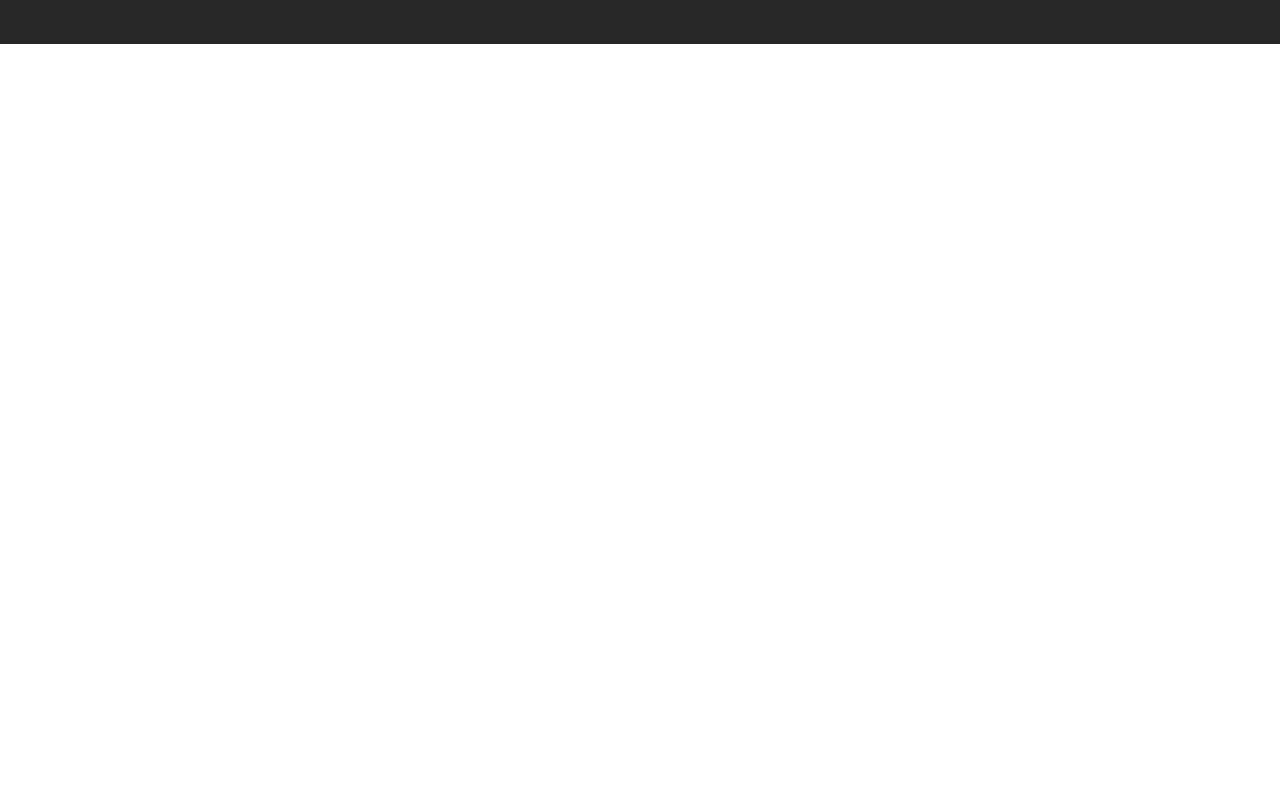
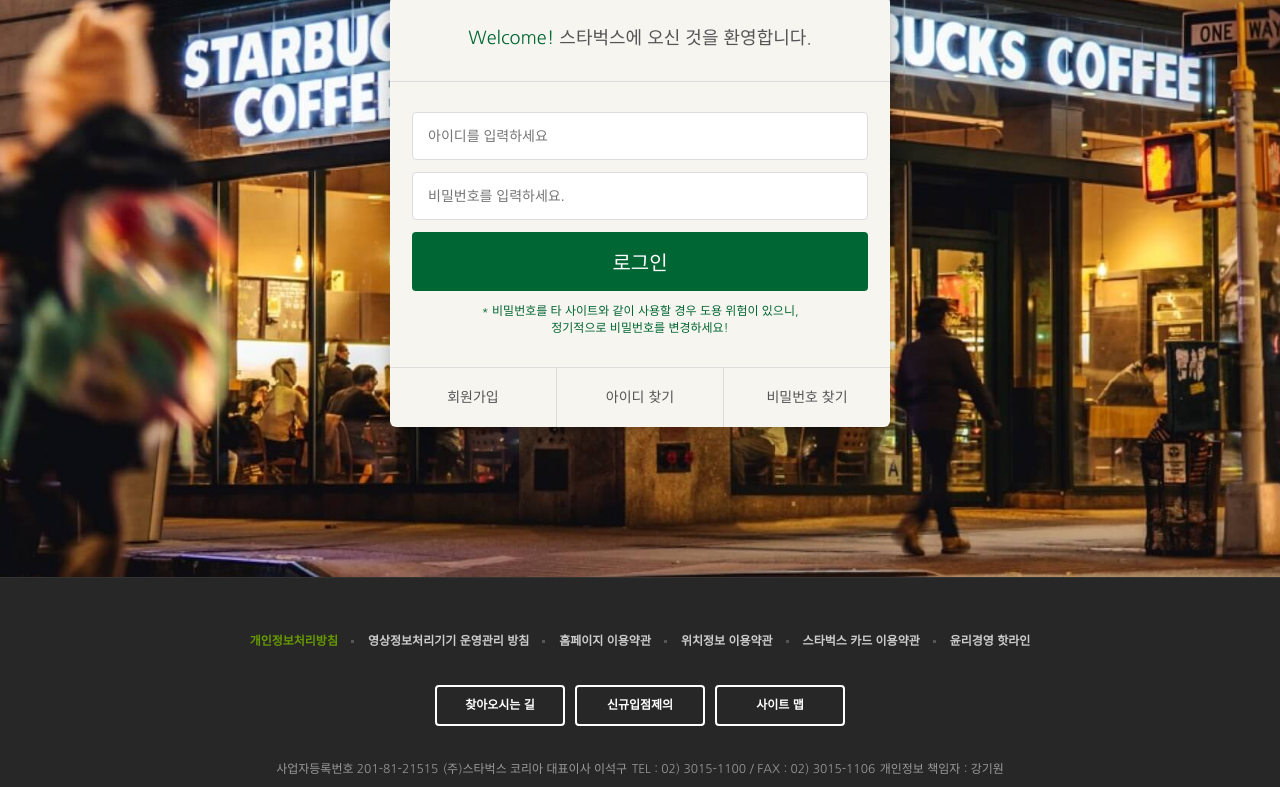
Before and after one commit to kkorie/starbucks, a plain HTML site: page signin/index.html in a window 1280 px wide. Shown: the part 290-1077 px from the top of the page. Drawn offline with nearby package versions, Linux system fonts and the light colour scheme.

Commit message:
로그인 페이지 완성

```diff
--- /dev/null
+++ b/css/signin.css
@@ -0,0 +1,78 @@
+.signin {
+  margin-top: 120px;
+  padding: 100px 0 150px;
+  background-image: url("../images/signin_bg.jpg");
+  background-repeat: no-repeat;
+  background-position: center;
+  background-attachment: fixed;
+  background-size: cover;
+}
+.signin h1 {
+  color: #fff;
+  font-size: 30px;
+  font-weight: 700;
+  text-align: center;
+  margin-bottom: 24px;
+}
+.signin__card {
+  width: 500px;
+  margin: 0 auto;
+  border-radius: 6px;
+  background-color: #F6F5F0;
+  box-shadow: 2px 2px 20px rgba(0,0,0,.3);
+  color: #555;
+}
+.signin__card h2 {
+  padding: 30px;
+  font-size: 18px;
+  text-align: center;
+  border-bottom: 1px solid #ddd;
+}
+.signin__card h2 strong {
+  font-size: 700;
+  color: #006633;
+}
+.signin__card form {
+  padding: 30px 22px;
+}
+.signin__card form input {
+  width: 100%;
+  margin-bottom: 12px;
+  padding: 15px;
+  border: 1px solid #ddd;
+  border-radius: 4px;
+  outline: none;
+  box-sizing: border-box;
+  font-size: 14px;
+}
+.signin__card form [type="submit"] {
+  background-color: #006633;
+  border: none;
+  color: #fff;
+  font-size: 20px;
+  cursor: pointer;
+}
+.signin__card form p {
+  font-size: 12px;
+  color: #006633;
+  text-align: center;
+}
+.signin__card .actions {
+  display: flex;
+  border-top: 1px solid #ddd;
+}
+.signin__card .actions a {
+  flex-grow: 1;
+  flex-basis: 0;
+  text-align: center;
+  padding: 20px;
+  color: #555;
+  font-size: 14px;
+  border-right: 1px solid #ddd;
+}
+.signin__card .actions a:last-child {
+  border-right: none;
+}
+.signin__card .actions a:hover {
+  text-decoration: underline;
+}
--- a/signin/index.html
+++ b/signin/index.html
@@ -26,6 +26,7 @@
   <link href="https://fonts.googleapis.com/css2?family=Nanum+Gothic:wght@400;700&display=swap" rel="stylesheet">
   <link rel="stylesheet" href="https://fonts.googleapis.com/icon?family=Material+Icons">
   <link rel="stylesheet" href="../css/common.css" />
+  <link rel="stylesheet" href="../css/signin.css" />
 
   <script defer src="../js/common.js"></script>
 </head>
@@ -42,7 +43,7 @@
       <div class="sub-menu">
         <ul class="menu">
           <li>
-            <a href="/singin">Sign In</a>
+            <a href="/signin">Sign In</a>
           </li>
           <li>
             <a href="javascrit:void(0)">My Starbucks</a>
@@ -363,7 +364,26 @@
 
 
   <section class="signin">
-
+    <h1>로그인</h1>
+    <div class="signin__card">
+      <h2>
+        <strong>Welcome!</strong> 스타벅스에 오신 것을 환영합니다.
+      </h2>
+      <form>
+        <input type="text" placeholder="아이디를 입력하세요" />
+        <input type="password" placeholder="비밀번호를 입력하세요." />
+        <input type="submit" value="로그인" />
+        <p>
+          * 비밀번호를 타 사이트와 같이 사용할 경우 도용 위험이 있으니,<br />
+          정기적으로 비밀번호를 변경하세요!
+        </p>
+      </form>
+      <div class="actions">
+        <a href="javascript:void(0)">회원가입</a>
+        <a href="javascript:void(0)">아이디 찾기</a>
+        <a href="javascript:void(0)">비밀번호 찾기</a>
+      </div>
+    </div>
   </section>
 
 
```
Also changed, not shown: index.html (+1 -1 lines).
